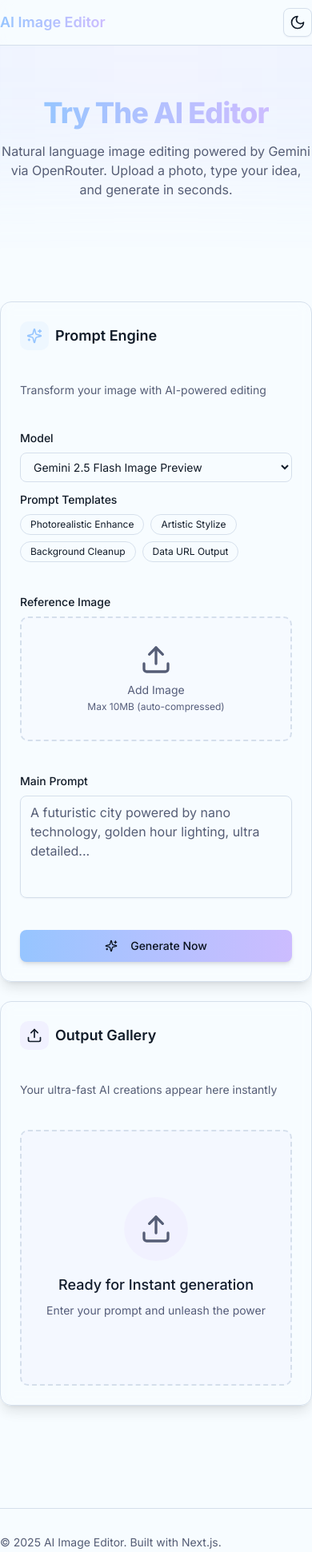
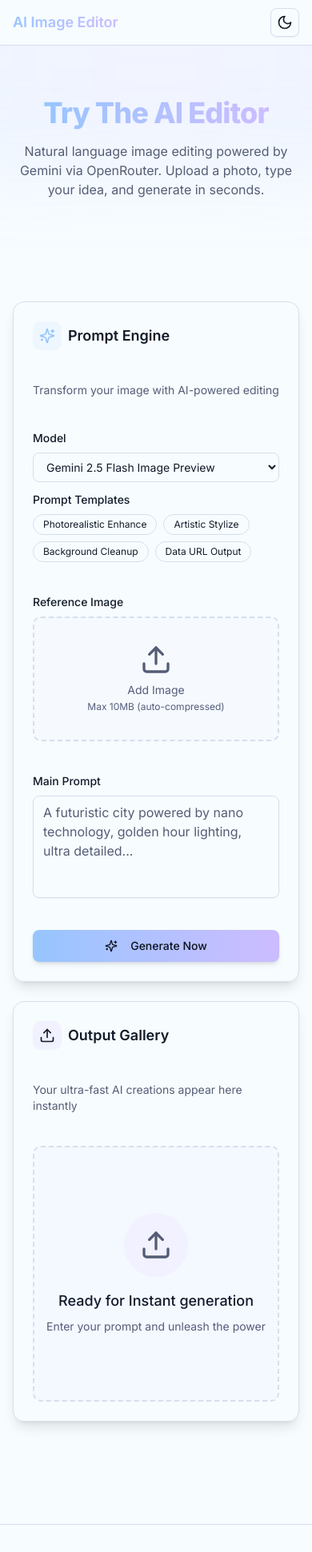
Before and after one commit to xuanwen0715/ai-image-editor, a Next.js app: page / in a window 390 px wide. Shown: the top 1941 px of the page at 80% size. Built offline with nearby package versions, Linux system fonts and the light colour scheme.

Commit message:
fix(ui): use explicit centered containers (max-w + padding) to improve balance

```diff
--- a/app/page.tsx
+++ b/app/page.tsx
@@ -7,7 +7,7 @@ export default function Home() {
         <div className="pointer-events-none absolute inset-0 opacity-60">
           <div className="absolute -top-32 left-1/2 h-72 w-[1100px] -translate-x-1/2 rounded-full bg-gradient-to-r from-primary/25 via-accent/20 to-primary/25 blur-3xl" />
         </div>
-        <div className="container relative">
+        <div className="mx-auto w-full max-w-5xl px-4 md:px-6 relative">
           <h1 className="mx-auto max-w-3xl text-center text-4xl font-extrabold tracking-tight md:text-6xl">
             <span className="bg-gradient-to-r from-primary to-accent bg-clip-text text-transparent">Try The AI Editor</span>
           </h1>
--- a/components/editor.tsx
+++ b/components/editor.tsx
@@ -159,7 +159,7 @@ export function Editor() {
 
   return (
     <section id="editor" className="relative py-16 md:py-20">
-      <div className="container">
+      <div className="mx-auto w-full max-w-7xl px-4 md:px-6">
 
         <div className="grid md:grid-cols-2 gap-6 max-w-6xl mx-auto">
           {/* Prompt Engine */}
--- a/components/site-footer.tsx
+++ b/components/site-footer.tsx
@@ -3,7 +3,7 @@ import Link from "next/link"
 export function SiteFooter() {
   return (
     <footer className="mt-16 border-t bg-background/80">
-      <div className="container py-8 text-sm text-muted-foreground flex flex-col gap-2 md:flex-row md:items-center md:justify-between">
+      <div className="mx-auto w-full max-w-7xl px-4 md:px-6 py-8 text-sm text-muted-foreground flex flex-col gap-2 md:flex-row md:items-center md:justify-between">
         <p>
           © {new Date().getFullYear()} AI Image Editor. Built with Next.js.
         </p>
--- a/components/site-header.tsx
+++ b/components/site-header.tsx
@@ -6,7 +6,7 @@ import { ThemeToggle } from "@/components/theme-toggle"
 export function SiteHeader() {
   return (
     <header className="sticky top-0 z-40 w-full border-b bg-background/80 backdrop-blur supports-[backdrop-filter]:bg-background/60">
-      <div className="container flex h-14 items-center justify-between">
+      <div className="mx-auto w-full max-w-7xl px-4 md:px-6 flex h-14 items-center justify-between">
         <Link href="/" className="font-semibold text-lg">
           <span className="bg-gradient-to-r from-primary to-accent bg-clip-text text-transparent">AI Image Editor</span>
         </Link>
```
